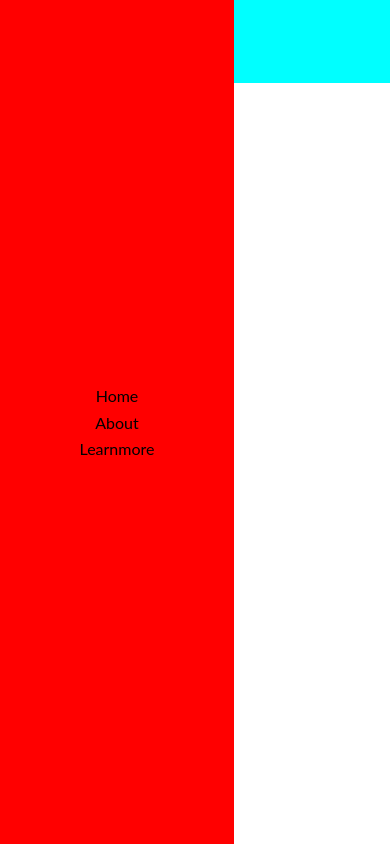
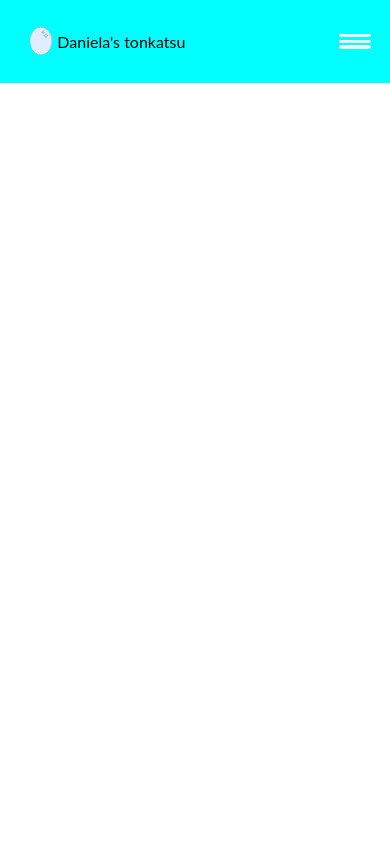
Before and after one commit to nero213/1Project, a Vue app: page / in a window 390 px wide. Built offline with nearby package versions, Linux system fonts and the light colour scheme.

Commit message:
try to learn about the span hamburger

```diff
--- a/src/Components/navbar.vue
+++ b/src/Components/navbar.vue
@@ -115,24 +115,48 @@ ul a:hover::before {
   .registration-desktop {
     display: none;
   }
+  ul {
+    /* setting the postion of the sidenav */
+    position: fixed; /* pin nav to viewport (stays fixed when scrolling) */
+    top: 0; /* align to top of viewport */
+    left: 0; /* align to left of viewport */
+    height: 100vh; /* full viewport height */
+    width: 60vw; /* take 60% of viewport width */
+    z-index: 1000; /* keep on top of other elements */
+    /* --------------------------------------------- */
+    /*postion of the ul */
+    background-color: red; /* background color for nav */
+    flex-direction: column; /* stack items vertically */
+    justify-content: center; /* center items vertically */
+    align-items: center; /* center items horizontally */
 
-  ul {
-    /* this is just for setting the position */
-    position: fixed; /* what this does is that the ul elements is now push to the viewport */
-    top: 0;
-    left: 0;
-    height: 100vh;
-    width: 60vw;
-    z-index: 1000;
-
-    background-color: red;
+    /* this is to hide -100 means it goes to the left */
+    /* the transform for a smooth */
+    transform: translateX(-100%); /* move nav off-screen to the left */
+    transition: transform 0.3s ease-in-out; /* smooth slide-in/out animation */
+  }
+  ul.sidenav-active {
+    transform: translateX(
+      0
+    ); /** this would then push the ul back to the view when active */
+  }
+  .hamburger {
+    display: flex;
     flex-direction: column;
-    justify-content: center;
-    align-items: center;
-
-    /* hidden mobile side navigation menu */
-    transform: translateX(0);
-    transition: transform 0.3s ease-in-out;
+    justify-content: space-around;
+    width: 3vh;
+    height: 2vh;
+    background: transparent;
+    border: none;
+    cursor: pointer;
+    padding: 0;
+    z-index: 1001;
+  }
+  .hamburger span {
+    width: 2rem;
+    height: 0.2rem;
+    background-color: azure;
+    border-radius: 10px;
   }
 }
 </style>
```
